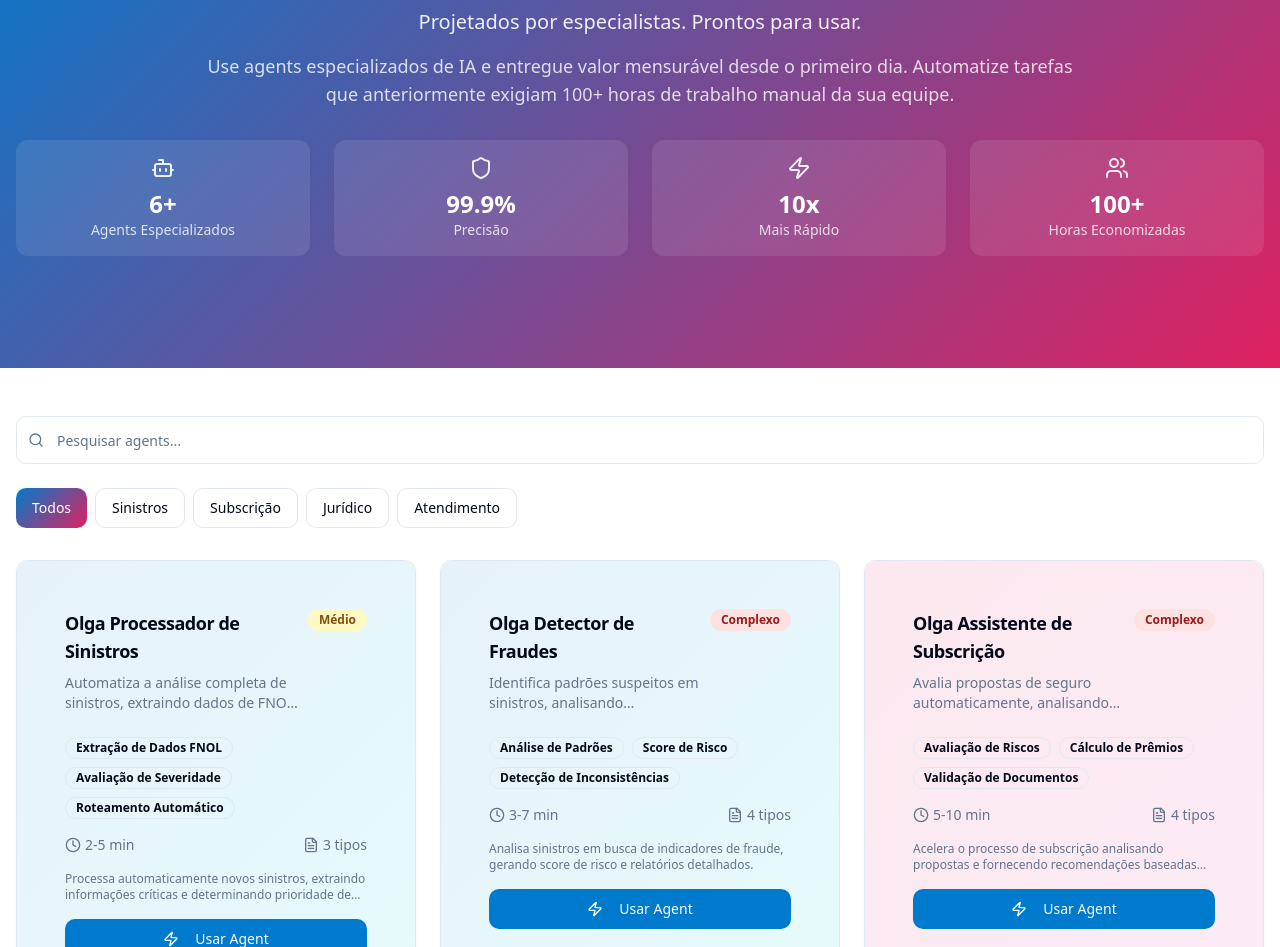
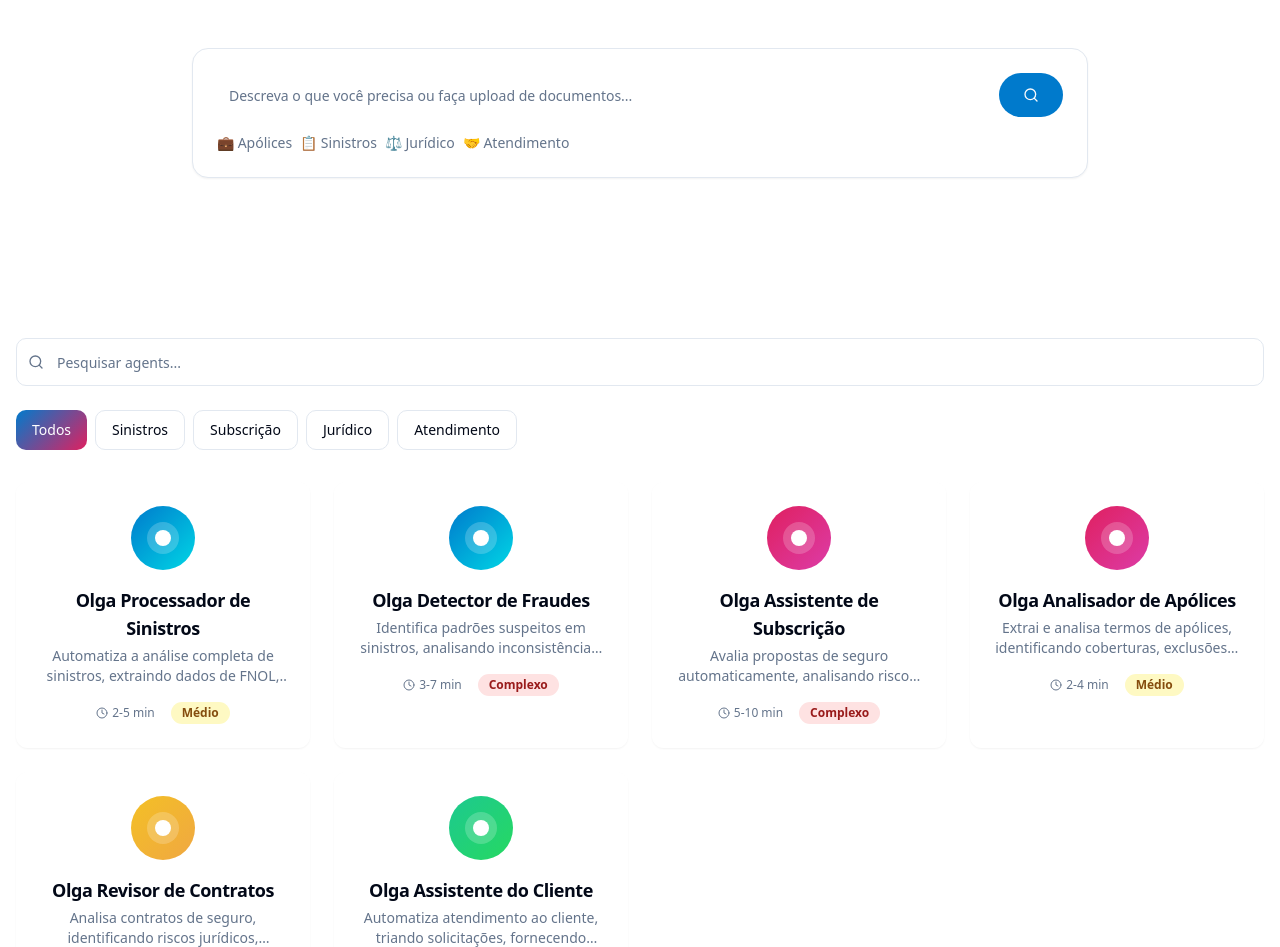
Before and after one commit to Arthur-Musa/vision-agent-recreation, a React (Vite) app: page / in a window 1280 px wide. Shown: the part 225-1172 px from the top of the page. Built offline with nearby package versions, Linux system fonts and the light colour scheme.

Commit message:
Fix: Improve agent card visual design
Adjust agent card design to match the Olga platform's visual style.

```diff
--- a/src/components/AgentCard.tsx
+++ b/src/components/AgentCard.tsx
@@ -27,67 +27,40 @@ export const AgentCard = ({ agent, onSelect }: AgentCardProps) => {
   };
 
   return (
-    <Card className={cn(
-      "agent-card agent-card-gradient",
-      agent.category,
-      "group cursor-pointer"
-    )} onClick={() => onSelect(agent)}>
-      <CardHeader className="relative z-10">
-        <div className="flex items-start justify-between">
-          <div className="flex-1">
-            <CardTitle className="text-lg mb-2">{t(agent.name)}</CardTitle>
-            <CardDescription className="text-sm line-clamp-2">
+    <Card className="group cursor-pointer hover:shadow-lg transition-all duration-300 border-0 bg-card/50 backdrop-blur">
+      <CardContent className="p-6">
+        <div className="flex flex-col items-center text-center space-y-4">
+          {/* Circular gradient icon like V7Labs */}
+          <div className={cn(
+            "w-16 h-16 rounded-full flex items-center justify-center",
+            `gradient-${agent.category}`
+          )}>
+            <div className="w-8 h-8 bg-white/20 rounded-full flex items-center justify-center">
+              <div className="w-4 h-4 bg-white rounded-full"></div>
+            </div>
+          </div>
+
+          {/* Agent name */}
+          <div>
+            <h3 className="font-semibold text-lg mb-1">{t(agent.name)}</h3>
+            <p className="text-sm text-muted-foreground line-clamp-2">
               {t(agent.description)}
-            </CardDescription>
-          </div>
-          <Badge
-            variant="secondary"
-            className={cn("ml-2", complexityColors[agent.complexityLevel])}
-          >
-            {t(complexityLabels[agent.complexityLevel])}
-          </Badge>
-        </div>
-      </CardHeader>
-
-      <CardContent className="relative z-10">
-        <div className="space-y-4">
-          {/* Features */}
-          <div className="flex flex-wrap gap-2">
-            {agent.features.slice(0, 3).map((feature, index) => (
-              <Badge key={index} variant="outline" className="text-xs">
-                {t(feature)}
-              </Badge>
-            ))}
+            </p>
           </div>
 
           {/* Meta info */}
-          <div className="flex items-center justify-between text-sm text-muted-foreground">
+          <div className="flex items-center gap-4 text-xs text-muted-foreground">
             <div className="flex items-center gap-1">
-              <Clock className="h-4 w-4" />
+              <Clock className="h-3 w-3" />
               <span>{agent.estimatedTime}</span>
             </div>
-            <div className="flex items-center gap-1">
-              <FileText className="h-4 w-4" />
-              <span>{agent.documentTypes.length} tipos</span>
-            </div>
+            <Badge
+              variant="secondary"
+              className={cn("text-xs", complexityColors[agent.complexityLevel])}
+            >
+              {t(complexityLabels[agent.complexityLevel])}
+            </Badge>
           </div>
-
-          {/* Use case */}
-          <p className="text-xs text-muted-foreground line-clamp-2">
-            {t(agent.useCase)}
-          </p>
-
-          {/* Action button */}
-          <Button
-            className="w-full group-hover:shadow-lg transition-all duration-300"
-            onClick={(e) => {
-              e.stopPropagation();
-              onSelect(agent);
-            }}
-          >
-            <Zap className="h-4 w-4 mr-2" />
-            {t({ 'pt-BR': 'Usar Agent', 'pt': 'Usar Agent', 'en': 'Use Agent' })}
-          </Button>
         </div>
       </CardContent>
     </Card>
--- a/src/index.css
+++ b/src/index.css
@@ -157,29 +157,4 @@
   .agent-card {
     @apply bg-card border border-border rounded-lg p-6 shadow-[var(--shadow-card)] transition-all duration-300 hover:shadow-[var(--shadow-card-hover)] hover:-translate-y-1;
   }
-
-  .agent-card-gradient {
-    @apply relative overflow-hidden;
-  }
-
-  .agent-card-gradient::before {
-    @apply absolute inset-0 opacity-10 rounded-lg;
-    content: '';
-  }
-
-  .agent-card-gradient.claims::before {
-    background: var(--gradient-claims);
-  }
-
-  .agent-card-gradient.underwriting::before {
-    background: var(--gradient-underwriting);
-  }
-
-  .agent-card-gradient.legal::before {
-    background: var(--gradient-legal);
-  }
-
-  .agent-card-gradient.customer::before {
-    background: var(--gradient-customer);
-  }
 }
--- a/src/pages/Index.tsx
+++ b/src/pages/Index.tsx
@@ -87,30 +87,41 @@ const Index = () => {
         </div>
       </header>
 
-      {/* Hero Section */}
-      <section className="py-20 gradient-hero text-white">
-        <div className="container mx-auto px-4 text-center">
-          <h1 className="text-5xl md:text-6xl font-bold mb-6 leading-tight">
-            {t(heroTexts.title)}
-          </h1>
-          <p className="text-xl mb-4 opacity-90">
-            {t(heroTexts.subtitle)}
-          </p>
-          <p className="text-lg mb-8 opacity-80 max-w-4xl mx-auto">
-            {t(heroTexts.description)}
-          </p>
+      {/* Hero Section - V7Labs Style */}
+      <section className="py-16 bg-background">
+        <div className="container mx-auto px-4">
+          <div className="text-center mb-12">
+            <h1 className="text-4xl md:text-5xl font-bold mb-4 text-foreground">
+              Bom dia! 👋
+            </h1>
+            <p className="text-xl text-muted-foreground mb-8">
+              O que você gostaria de fazer hoje?
+            </p>
+          </div>
 
-          {/* Stats */}
-          <div className="grid grid-cols-2 md:grid-cols-4 gap-6 mb-8">
-            {statsData.map((stat, index) => (
-              <div key={index} className="bg-white/10 backdrop-blur rounded-lg p-4">
-                <div className="flex items-center justify-center mb-2 text-white/90">
-                  {stat.icon}
+          {/* Chat Input */}
+          <div className="max-w-4xl mx-auto mb-12">
+            <div className="bg-card rounded-2xl border shadow-sm p-6">
+              <div className="flex items-center gap-4">
+                <div className="flex-1">
+                  <Input
+                    type="text"
+                    placeholder="Descreva o que você precisa ou faça upload de documentos..."
+                    className="border-0 bg-transparent text-lg placeholder:text-muted-foreground focus-visible:ring-0"
+                  />
                 </div>
-                <div className="text-2xl font-bold">{stat.value}</div>
-                <div className="text-sm opacity-80">{t(stat.label)}</div>
+                <Button size="lg" className="rounded-full px-6">
+                  <Search className="h-5 w-5" />
+                </Button>
               </div>
-            ))}
+
+              <div className="flex items-center gap-2 mt-4 text-sm text-muted-foreground">
+                <span>💼 Apólices</span>
+                <span>📋 Sinistros</span>
+                <span>⚖️ Jurídico</span>
+                <span>🤝 Atendimento</span>
+              </div>
+            </div>
           </div>
         </div>
       </section>
@@ -136,8 +147,8 @@ const Index = () => {
           />
         </div>
 
-        {/* Agents Grid */}
-        <div className="grid grid-cols-1 md:grid-cols-2 lg:grid-cols-3 gap-6">
+        {/* Agents Grid - V7Labs Style */}
+        <div className="grid grid-cols-2 md:grid-cols-3 lg:grid-cols-4 gap-6">
           {filteredAgents.map((agent) => (
             <AgentCard
               key={agent.id}
```
